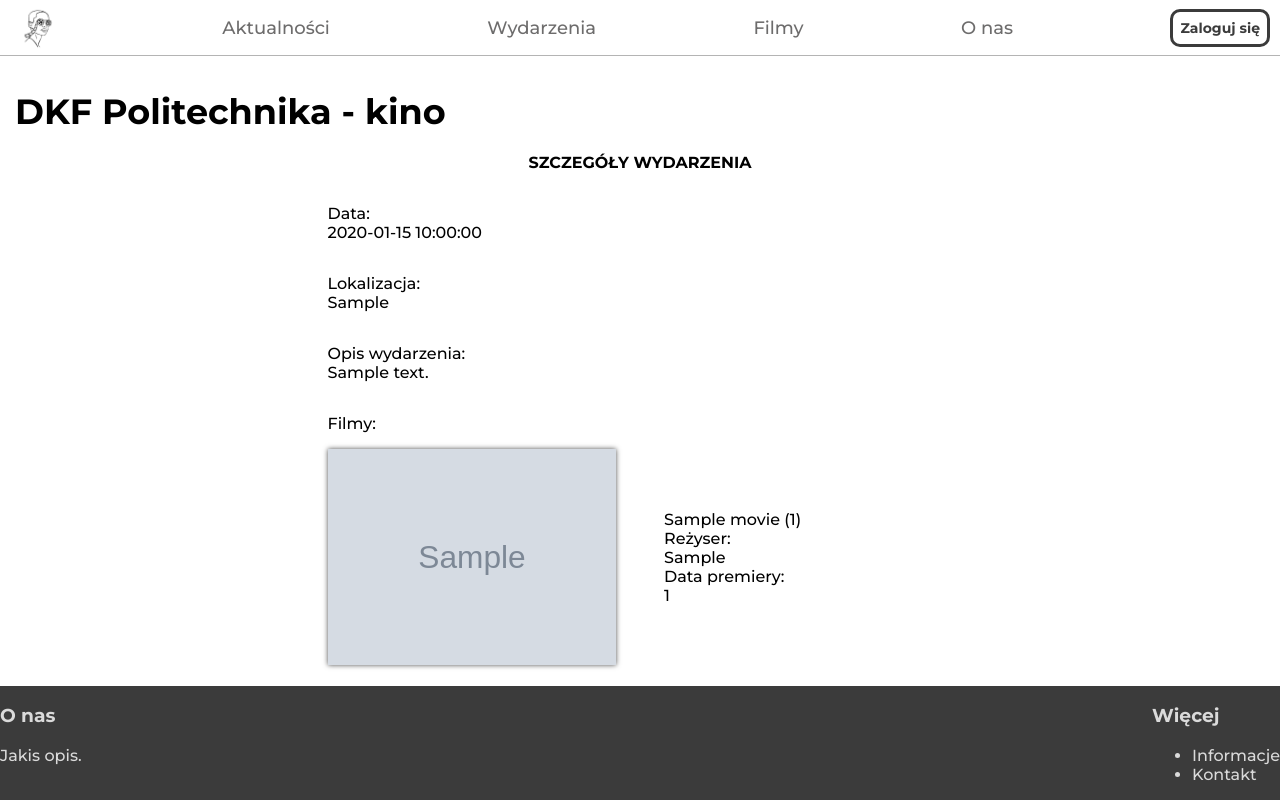
After one commit to akopij70/dyplom, a Django app: page /events/event-details/1/ in a window 1280 px wide. The commit adds this page. Run offline with Django 4.2, Linux system fonts and the light colour scheme; tables that the repository leaves empty hold one stand-in row (values such as "Sample post"); grey boxes marked "Sample" are stand-in pictures.

Commit message:
Dodanie szczegółów wydarzeń. Add events details.

```diff
--- a/dkf/core/static/core/details.css
+++ b/dkf/core/static/core/details.css
@@ -6,10 +6,21 @@
     row-gap: 2em;
 }
 
+.details-caption {
+    font-weight: bold;
+    text-transform: uppercase;
+    text-align: center;
+}
+
 .details {
     display: flex;
     flex-direction: column;
     row-gap: 2em;
+}
+
+.movies-grid {
+    display: grid;
+    row-gap: 1em;
 }
 
 .movie-details {
--- a/dkf/core/templates/core/index.html
+++ b/dkf/core/templates/core/index.html
@@ -11,12 +11,12 @@
         {% for event in current_events %}
             {% if event.movies.all %}
                 {% for movie in event.movies.all %}
-                <a href="#" style="text-decoration: none; color: inherit;">
+                <a href="{% url 'event:event_details' event.id %}" style="text-decoration: none; color: inherit;">
                     {% include 'core/current_event.html' %}
                 </a>
                 {% endfor %}
             {% else %}
-                <a href="#" style="text-decoration: none; color: inherit;">
+                <a href="{% url 'event:event_details' event.id %}" style="text-decoration: none; color: inherit;">
                     {% include 'core/current_event.html' %}
                 </a>
             {% endif %}
--- a/dkf/core/views.py
+++ b/dkf/core/views.py
@@ -15,7 +15,6 @@
             event.date_status = DateStatus.NOW
             sorted_events.append(event)
         elif event.event_in_past():
-            print("BYLO")
             event.date_status = DateStatus.PAST
             past_events.append(event)
         elif event.event_in_future():
--- /dev/null
+++ b/dkf/event/templates/event/event_details.html
@@ -0,0 +1,47 @@
+{% extends 'core/base.html' %}
+
+{% block title %}{{ title }}{% endblock %}
+
+{% block content %}
+{% load static %}
+<link rel="stylesheet" href="{% static 'core/details.css' %}">
+
+    <div class="details-profile">
+        <div class="details-caption">
+            Szczegóły wydarzenia
+        </div>
+        <div class="details">
+            <div>
+                Data: <br>{{event}}
+            </div>
+            <div>
+                Lokalizacja: <br> {{event.location}}
+            </div>
+            {% if event.description %}
+            <div class="description">
+                Opis wydarzenia: <br> {{event.description}}
+            </div>
+            {% endif %}
+            {% if event.movies.all %}
+            <div>
+                Filmy:
+                <div class="movies-grid">
+                    {% for movie in event.movies.all %}
+                    <div class="movie-details">
+                        <div class="movie-details-part">
+                            <img class="movie-details-thumbnail" src={{movie.thumbnail.url}}>
+                        </div>
+                        <div class="movie-details-part">
+                            <div> {{ movie }} <!-- Tytuł: <br> {{movie.title}} --></div>
+                            <div> Reżyser: <br> {{movie.director}} </div>
+                            <div> Data premiery: <br> {{movie.release_date}} </div>
+                        </div>
+                    </div>
+                    {% endfor %}
+                </div>
+            </div>
+            {% endif %}
+        </div>
+    </div>
+
+{% endblock %}
--- a/dkf/event/templates/event/event_with_edit.html
+++ b/dkf/event/templates/event/event_with_edit.html
@@ -16,11 +16,11 @@
             {% if request.user.is_staff %}
             <div class="edit">
                 <a href="#"> <button class="edit-button"> Edytuj </button> </a>
-                <a href="#"> <button class="details-button"> Szczegóły wydarzenia </button> </a>
+                <a href="{% url 'event:event_details' event.id %}"> <button class="details-button"> Szczegóły wydarzenia </button> </a>
                 <a href="#"> <button class="delete-button"> Usuń </button> </a>
             </div>
             {% else %}
-                <a href="#"> <button class="details-button"> Szczegóły wydarzenia </button> </a>
+                <a href="{% url 'event:event_details' event.id %}"> <button class="details-button"> Szczegóły wydarzenia </button> </a>
             {% endif %}
         </div>
         <div class="title">
--- a/dkf/event/urls.py
+++ b/dkf/event/urls.py
@@ -6,4 +6,5 @@
 
 urlpatterns = [
    path('', views.get_all_events, name='all_events'),
+   path('event-details/<int:pk>/', views.event_details, name='event_details'),
 ]
--- a/dkf/event/views.py
+++ b/dkf/event/views.py
@@ -1,4 +1,4 @@
-from django.shortcuts import render
+from django.shortcuts import render, get_object_or_404
 from django.core.paginator import Paginator
 from .models import Event
 
@@ -6,10 +6,6 @@
 def get_all_events(request):
     events = Event.objects.all()
     paginator = Paginator(events, 5)
-
-    for event in events:
-        for movie in event.movies.all():
-            print('jo')
 
     page_number = request.GET.get("page")
     page_obj = paginator.get_page(page_number)
@@ -19,3 +15,12 @@
         'events': events,
         'page_obj': page_obj,
     })
+
+
+def event_details(request, pk):
+    event = get_object_or_404(Event, pk=pk)
+
+    return render(request, 'event/event_details.html', {
+        'title': 'Szczegóły wydarzenia',
+        'event': event,
+    })
```
